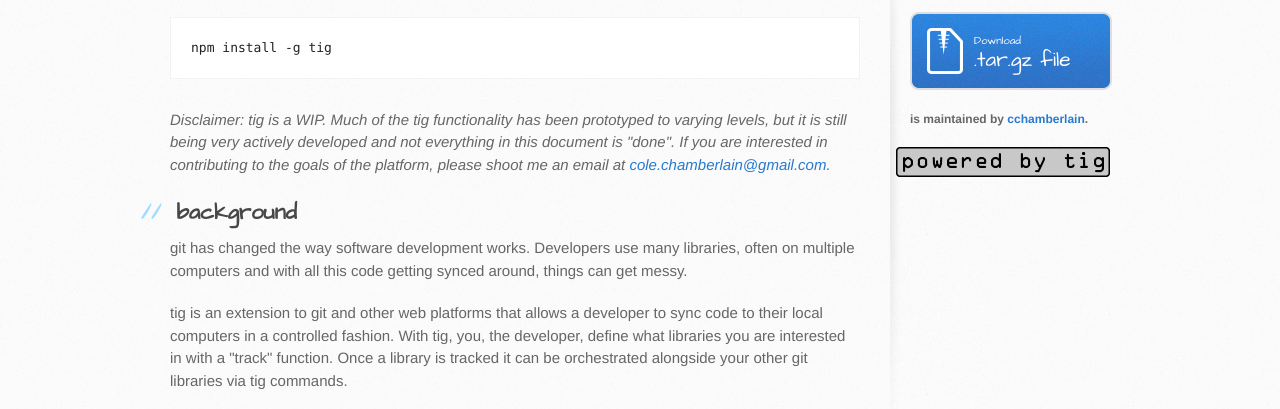
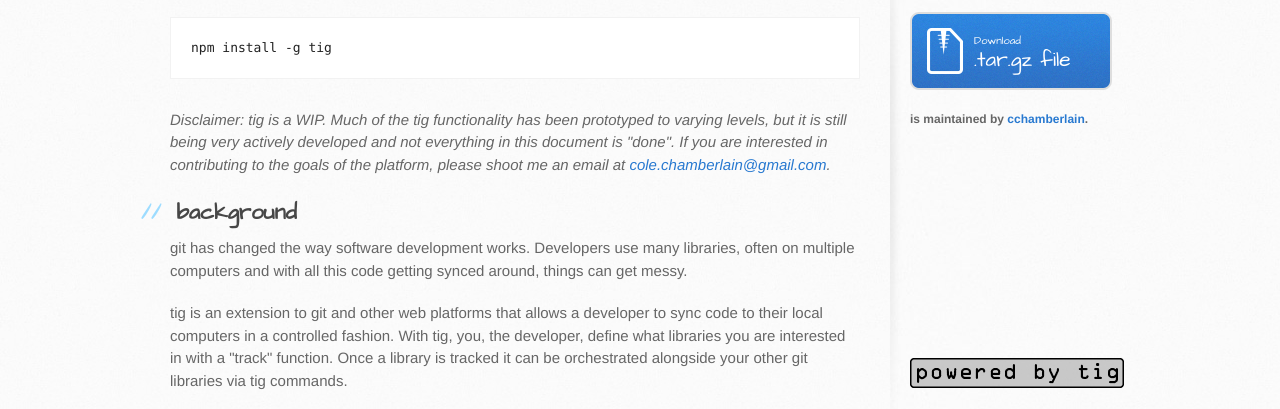
Before and after one commit to cchamberlain/tig, a plain HTML site: page index.html in a window 1280 px wide. Shown: the part 362-771 px from the top of the page. Drawn offline with Linux system fonts and the light colour scheme.

```diff
--- a/index.html
+++ b/index.html
@@ -281,7 +281,7 @@
             <p class="repo-owner"><a href="https://github.com/cchamberlain/tig"></a> is maintained by <a
                     href="https://github.com/cchamberlain">cchamberlain</a>.</p>
 
-            <img style="float:right" src="images/tig-poweredby-xs.png">
+            <img style="position:fixed; bottom:50px;" src="images/tig-poweredby-xs.png">
         </aside>
     </div>
 </div>
```
